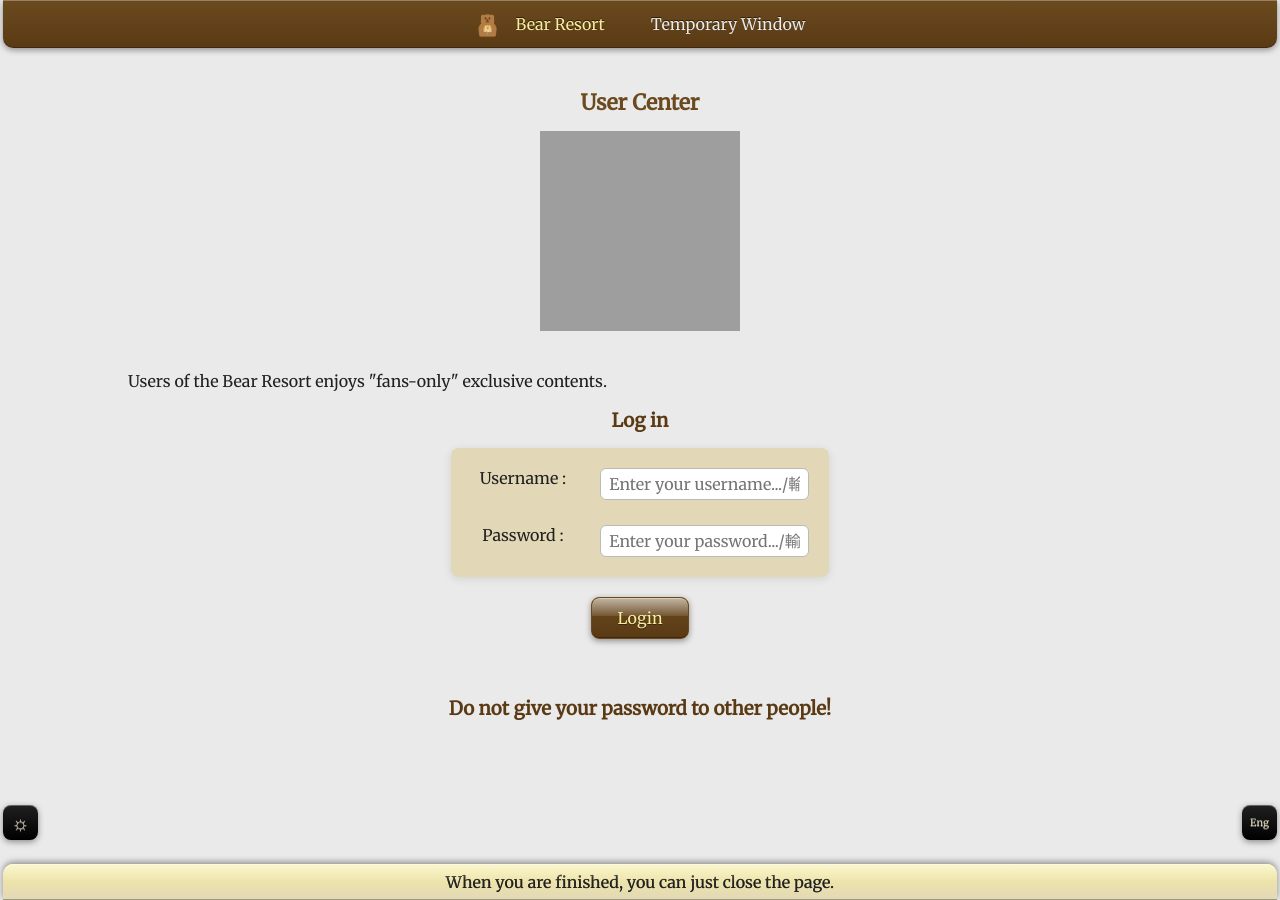
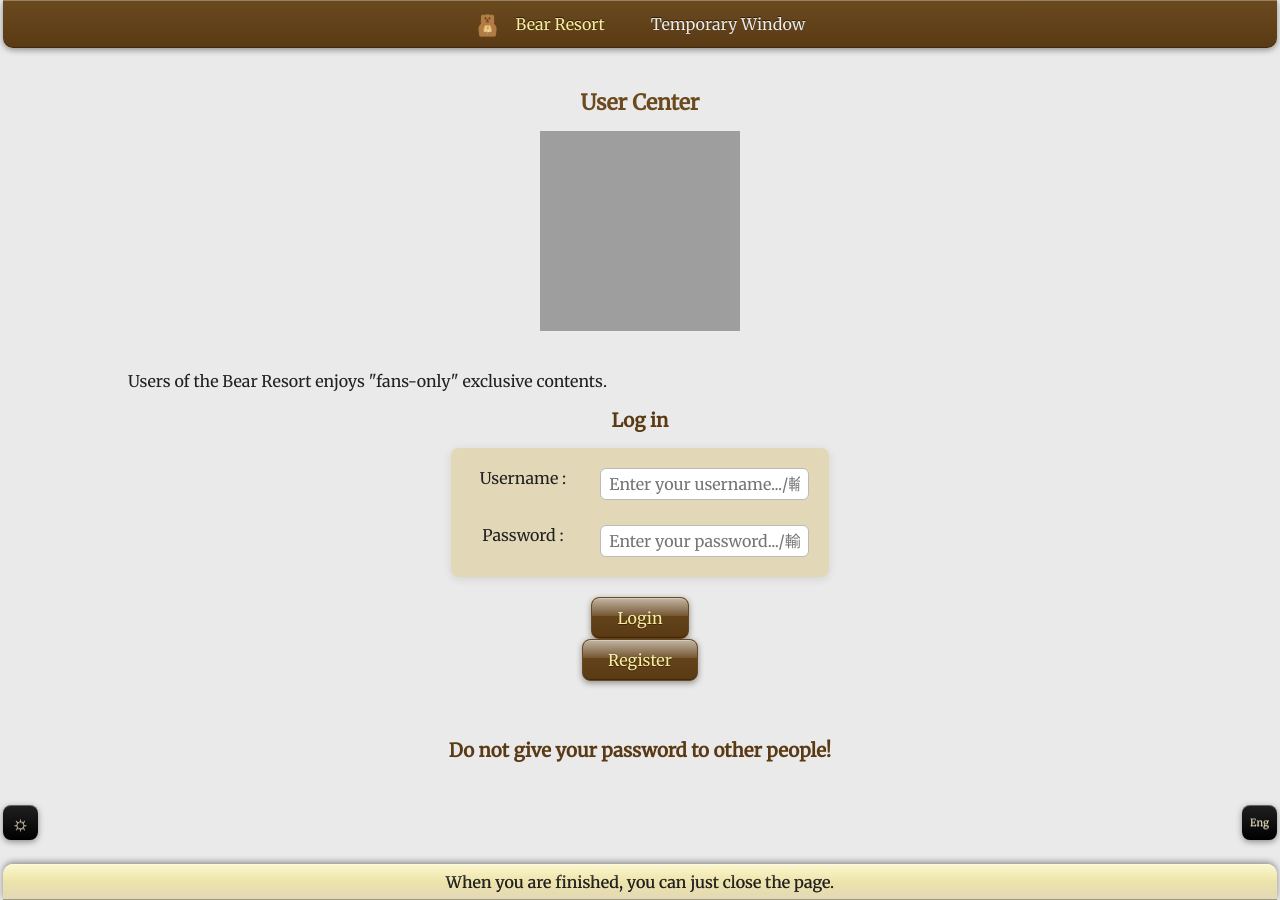
Before and after one commit to Bear-Resort/bear-resort.github.io, a Jekyll site: the page built from assets/html/login.md, in a window 1280 px wide. Built offline with Jekyll 4.4.1, drawn with Linux system fonts in a browser that asks for light colours; grey boxes are pictures that could not be loaded.

Commit message:
Update login.md

```diff
--- a/assets/html/login.md
+++ b/assets/html/login.md
@@ -16,7 +16,8 @@ title: "User Center"
       <label for="password"><span class="eng">Password</span> <span class="chn">密码</span>:</label> <input type="password" id="password" placeholder="Enter your password.../輸入密码..." style="font-size: 16px" required />
       </form>
       <br><br>
-      <button onclick="handleLogin()">Login</button>
+      <button onclick="handleLogin()"><span class="eng">Login</span><span class="chn">登錄</span></button><br>
+      <button href="/register"><span class="eng">Register</span><span class="chn">註冊</span></button>
     </div>
     <br>
     <div style="text-align: center;">
```
